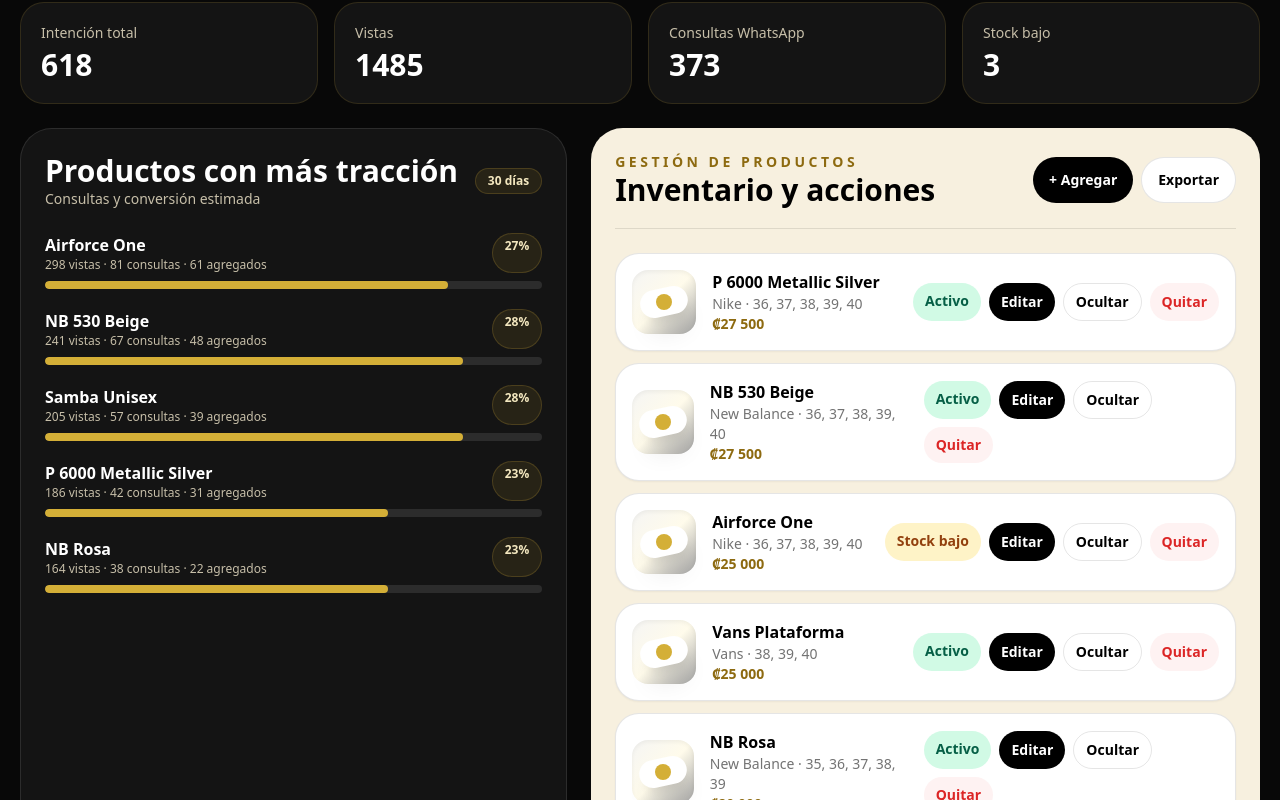
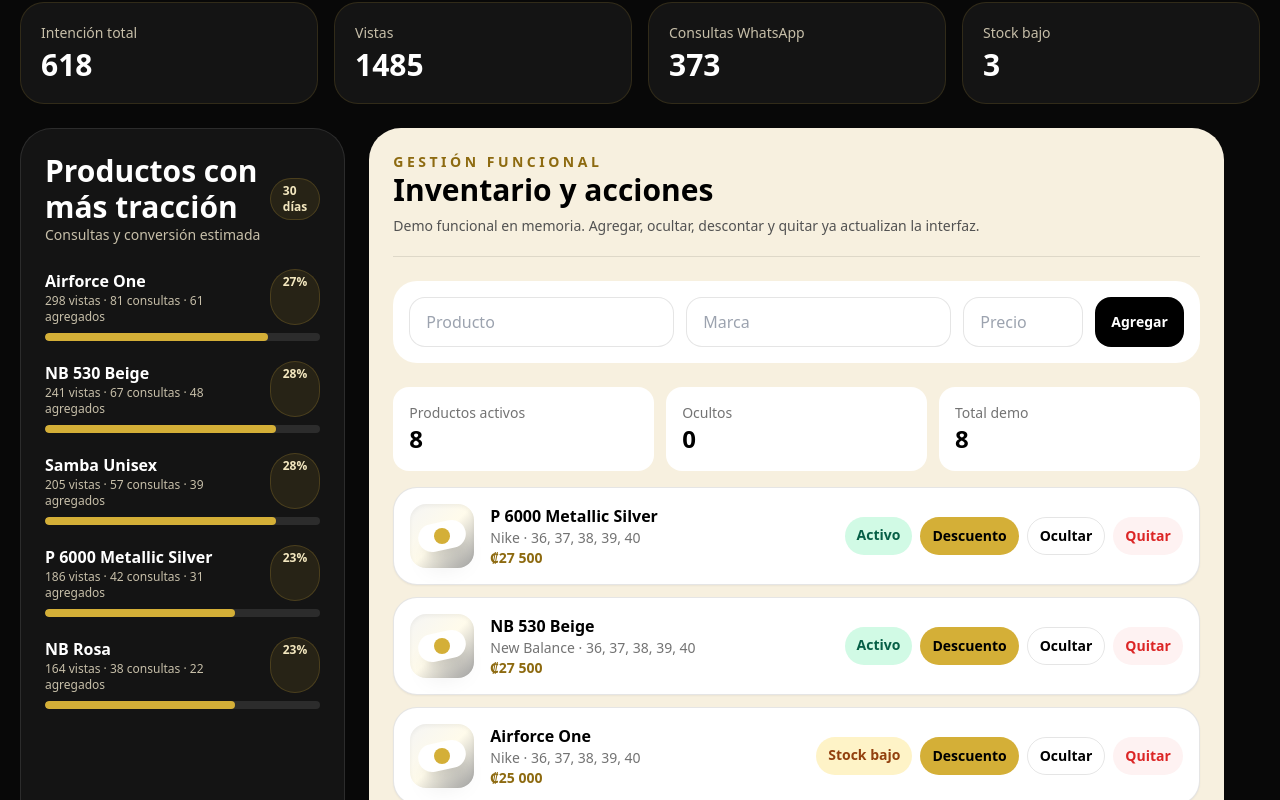
Before and after one commit to dilanrojas53-hub/TiendaonlineSaaS, a Next.js app: page /admin in a window 1280 px wide. Shown: the part 480-1280 px from the top of the page. Built offline with nearby package versions, Linux system fonts and the light colour scheme.

Commit message:
Use functional product manager in admin

```diff
--- a/src/app/admin/page.tsx
+++ b/src/app/admin/page.tsx
@@ -1,7 +1,7 @@
 import Link from 'next/link';
 import { products, wholesalers } from '@/data/demo-products';
 import { crc } from '@/lib/format';
-import { ProductVisual } from '@/components/store/ProductVisual';
+import { ProductManager } from '@/components/admin/ProductManager';
 
 const totalViews = products.reduce((sum, p) => sum + p.views, 0);
 const totalClicks = products.reduce((sum, p) => sum + p.whatsappClicks, 0);
@@ -17,7 +17,6 @@ export default function AdminPage() {
           <Link href="/" className="text-xl font-black">Tiendaonline<span className="text-[#d4af37]">SaaS</span></Link>
           <div className="flex gap-2">
             <Link href="/catalogo" className="rounded-full border border-white/10 px-4 py-2 text-sm font-black">Ver tienda</Link>
-            <button className="rounded-full bg-[#d4af37] px-4 py-2 text-sm font-black text-black">+ Agregar producto</button>
           </div>
         </nav>
 
@@ -48,21 +47,7 @@ export default function AdminPage() {
             </div>
           </div>
 
-          <div className="rounded-[2rem] bg-[#f7f0df] p-6 text-black">
-            <div className="mb-6 flex flex-col gap-4 border-b border-black/10 pb-5 md:flex-row md:items-center md:justify-between">
-              <div>
-                <p className="text-sm font-black uppercase tracking-[.25em] text-[#8d6a10]">Gestión de productos</p>
-                <h2 className="text-3xl font-black">Inventario y acciones</h2>
-              </div>
-              <div className="flex gap-2">
-                <button className="rounded-full bg-black px-4 py-3 text-sm font-black text-white">+ Agregar</button>
-                <button className="rounded-full border border-black/10 bg-white px-4 py-3 text-sm font-black">Exportar</button>
-              </div>
-            </div>
-            <div className="space-y-3">
-              {products.map((product, index) => <InventoryRow key={product.id} product={product} index={index} />)}
-            </div>
-          </div>
+          <ProductManager />
         </section>
 
         <section className="mt-6 grid gap-4 md:grid-cols-2">
@@ -82,7 +67,3 @@ function AnalyticsRow({ product }: { product: typeof products[number] }) {
   const width = Math.min(100, Math.max(12, conversion * 3));
   return <div><div className="mb-2 flex justify-between gap-3"><div><p className="font-black">{product.name}</p><p className="text-xs text-[#c7bfa9]">{product.views} vistas · {product.whatsappClicks} consultas · {product.cartAdds} agregados</p></div><span className="rounded-full border border-[#d4af37]/20 bg-[#d4af37]/10 px-3 py-1 text-xs font-black text-[#f3e7bf]">{conversion}%</span></div><div className="h-2 overflow-hidden rounded-full bg-white/10"><div className="h-full rounded-full bg-[#d4af37]" style={{ width: `${width}%` }} /></div></div>;
 }
-
-function InventoryRow({ product, index }: { product: typeof products[number]; index: number }) {
-  return <div className="rounded-[1.5rem] border border-black/10 bg-white p-4 shadow-sm"><div className="flex flex-col gap-4 md:flex-row md:items-center md:justify-between"><div className="flex items-center gap-4"><ProductVisual index={index} compact /><div><p className="font-black">{product.name}</p><p className="text-sm text-neutral-500">{product.brand} · {product.sizes.join(', ')}</p><p className="text-sm font-bold text-[#8d6a10]">{crc(product.price)}</p></div></div><div className="flex flex-wrap gap-2 text-sm font-black"><span className={`rounded-full px-3 py-2 ${product.stockStatus === 'low' ? 'bg-amber-100 text-amber-800' : 'bg-emerald-100 text-emerald-800'}`}>{product.stockStatus === 'low' ? 'Stock bajo' : 'Activo'}</span><button className="rounded-full bg-black px-3 py-2 text-white">Editar</button><button className="rounded-full border border-black/10 px-3 py-2">Ocultar</button><button className="rounded-full bg-red-50 px-3 py-2 text-red-600">Quitar</button></div></div></div>;
-}
```
